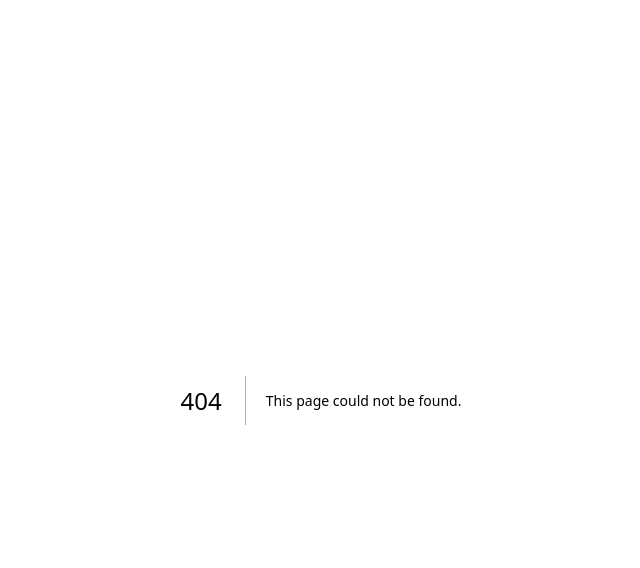
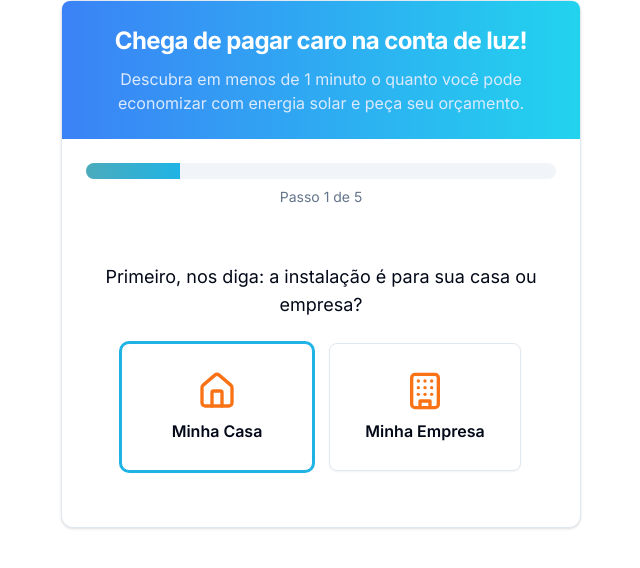
Before and after one commit to arkan-labs-app/ARKAN-SolarCalc, a Next.js app: page /calc in a window 1280 px wide. Before the commit this address had no page. Shown: the top 568 px of the page, without its empty margins (319-959 px from the left). Built offline with nearby package versions, Linux system fonts and the light colour scheme.

Commit message:
Final version

```diff
--- a/next.config.ts
+++ b/next.config.ts
@@ -1,7 +1,29 @@
+
 import type {NextConfig} from 'next';
 
 const nextConfig: NextConfig = {
   /* config options here */
+  async headers() {
+    return [
+      {
+        source: '/calculator',
+        headers: [
+          {
+            key: 'Cache-Control',
+            value: 'no-store, max-age=0, must-revalidate',
+          },
+           {
+            key: 'Pragma',
+            value: 'no-cache',
+          },
+          {
+            key: 'Expires',
+            value: '0',
+          },
+        ],
+      },
+    ]
+  },
   images: {
     remotePatterns: [
       {
--- a/src/app/calculator/page.tsx
+++ b/src/app/calc/page.tsx
@@ -8,11 +8,17 @@ function PageContent() {
     // This component is designed to be embedded in an iframe.
     // It has a transparent background to blend with the parent page.
     return (
-        <CalculatorProvider>
-            <main className="flex w-full flex-col items-center justify-center bg-transparent p-0 md:p-4">
-                <Calculator />
-            </main>
-        </CalculatorProvider>
+        <>
+            {/* garantir canvas limpo no embed */}
+            <style jsx global>{`
+              html, body { margin: 0; padding: 0; background: transparent; }
+            `}</style>
+            <CalculatorProvider>
+                <main className="w-full mx-auto">
+                    <Calculator />
+                </main>
+            </CalculatorProvider>
+        </>
     )
 }
 
--- a/src/app/page.tsx
+++ b/src/app/page.tsx
@@ -35,7 +35,7 @@ export default function HomePage() {
                 Use nossa calculadora para gerar um orçamento instantâneo, visualizar o potencial de economia e dar o primeiro passo para instalar um sistema de energia solar.
               </p>
               <Button
-                onClick={() => router.push('/calculator')}
+                onClick={() => router.push('/calc')}
                 className="w-full mt-auto bg-gradient-to-r from-orange-500 to-yellow-400 text-white font-bold py-3 text-base hover:from-orange-600 hover:to-yellow-500 transition-all"
               >
                 Iniciar Simulação <ArrowRight className="ml-2 w-5 h-5" />
--- a/src/components/calculator/Calculator.tsx
+++ b/src/components/calculator/Calculator.tsx
@@ -30,14 +30,15 @@ export function Calculator() {
   const { component: CurrentStepComponent, title, description, stepQuestion } = currentStepInfo;
 
   return (
-    <Card className="w-full max-w-lg overflow-hidden rounded-2xl shadow-lg border-none bg-card">
+    <div className="mx-auto w-full max-w-[520px]">
+        <Card className="rounded-xl bg-white p-4 md:p-6 shadow">
            {step !== 6 && (
-        <CardHeader className="bg-gradient-to-r from-blue-500 to-cyan-400 text-center p-6 text-white">
+            <CardHeader className="bg-gradient-to-r from-blue-500 to-cyan-400 text-center p-6 text-white rounded-t-lg -m-4 md:-m-6 mb-4 md:mb-6">
               <CardTitle className="text-2xl font-bold">{title}</CardTitle>
               <CardDescription className="text-base text-blue-100 pt-1">{description}</CardDescription>
             </CardHeader>
           )}
-      <CardContent className="p-6">
+          <CardContent className="p-0">
             {step <= TOTAL_STEPS && <ProgressBar currentStep={step} totalSteps={TOTAL_STEPS} />}
 
             <div className="min-h-[280px] flex flex-col items-center justify-center pt-2">
@@ -46,5 +47,6 @@ export function Calculator() {
             </div>
           </CardContent>
         </Card>
+    </div>
   );
 }
```
Lines whose indentation alone changed are shown as unchanged.
